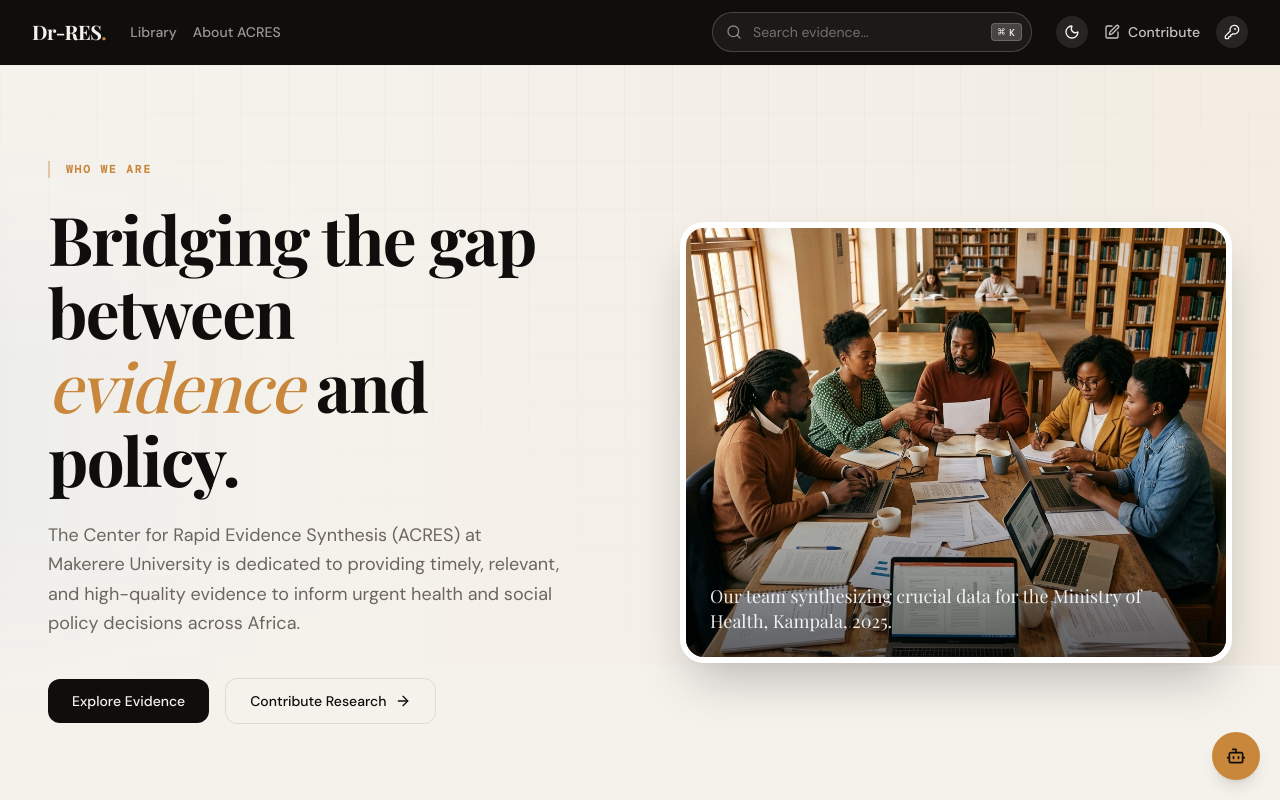
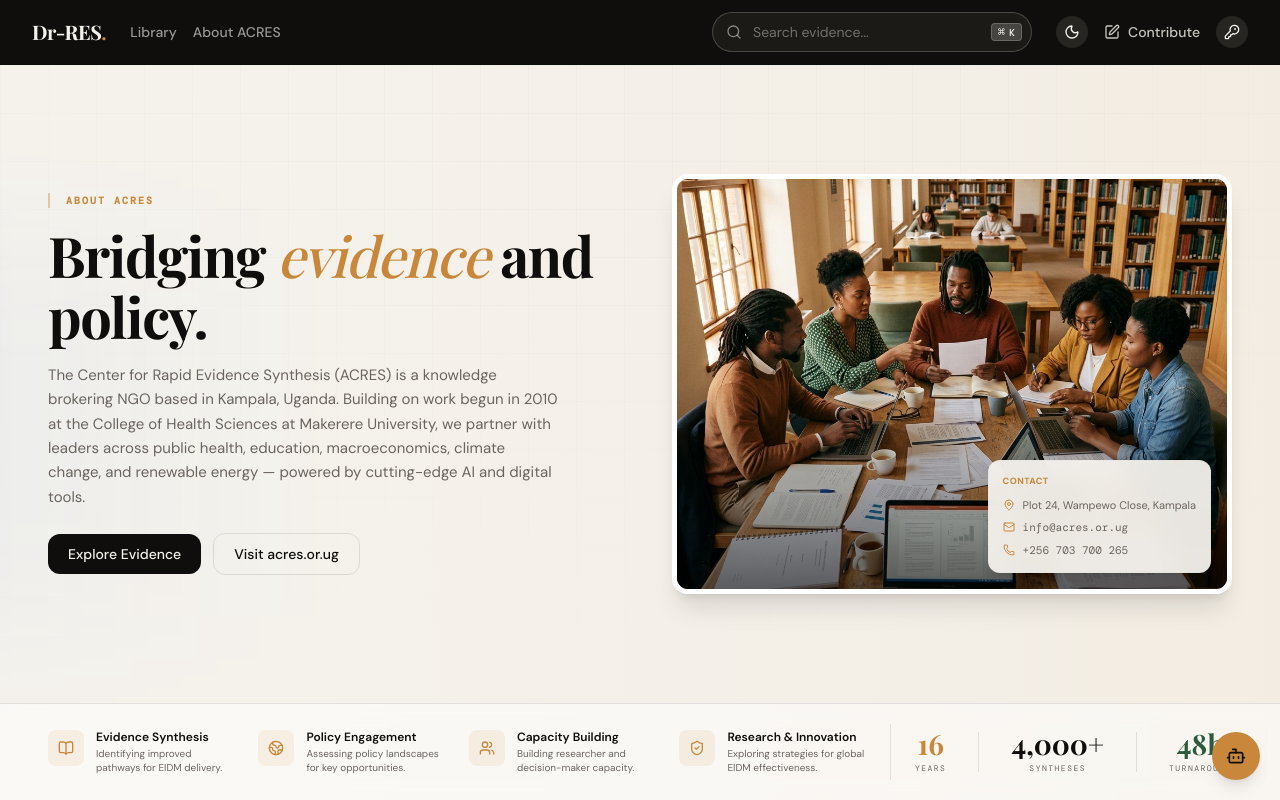
Before and after one commit to Aurits/drres-app, a Next.js app in the folder frontend/: page /about in a window 1280 px wide. Built offline with nearby package versions, Linux system fonts and the light colour scheme.

Commit message:
feat: create About page with hero section, stats ribbon, and approach overview

```diff
--- a/frontend/app/about/page.tsx
+++ b/frontend/app/about/page.tsx
@@ -1,122 +1,137 @@
 import Image from "next/image";
-import { ArrowRight, BookOpen, Globe2, ShieldCheck, Users } from "lucide-react";
+import { BookOpen, Globe2, ShieldCheck, Users, MapPin, Mail, Phone } from "lucide-react";
 import Link from "next/link";
 
 export default function AboutPage() {
   return (
-    <div className="flex flex-col w-full bg-background overflow-hidden relative">
+    <div className="flex flex-col w-full h-[calc(100vh-65px)] min-h-[600px] bg-background overflow-hidden relative">
 
-      {/* Minimalistic Background Effects */}
+      {/* Minimalistic Background */}
       <div className="absolute inset-0 z-0 overflow-hidden pointer-events-none">
-        <div className="absolute top-0 right-0 w-[80%] h-[600px] bg-gradient-to-l from-primary/5 to-transparent"></div>
+        <div className="absolute top-0 right-0 w-[80%] h-full bg-gradient-to-l from-primary/5 to-transparent"></div>
         <div className="absolute top-1/4 left-[-10%] w-1/3 h-1/2 bg-gradient-to-r from-blue-500/5 to-transparent blur-3xl"></div>
         <div className="absolute inset-0 bg-[linear-gradient(to_right,#8080800a_1px,transparent_1px),linear-gradient(to_bottom,#8080800a_1px,transparent_1px)] bg-[size:3rem_3rem] [mask-image:radial-gradient(ellipse_80%_80%_at_50%_0%,#000_20%,transparent_100%)]"></div>
       </div>
 
-      {/* Hero Section */}
-      <section className="relative z-10 w-full pt-16 pb-20 lg:pt-24 lg:pb-32 px-6 lg:px-12">
-        <div className="max-w-[1200px] mx-auto grid grid-cols-1 lg:grid-cols-2 gap-12 lg:gap-20 items-center">
+      <div className="relative z-10 flex flex-col h-full">
 
-          <div className="flex-1 flex flex-col items-start xl:pr-10 order-2 lg:order-1">
-            <div className="relative mb-6 pl-4 border-l-2 border-primary/40">
-              <span className="font-mono text-[11px] tracking-[2px] uppercase font-bold text-primary block">
-                Who We Are
+        {/* Top Section: Hero */}
+        <div className="flex-1 flex items-center px-6 lg:px-12">
+          <div className="max-w-[1300px] mx-auto w-full grid grid-cols-1 lg:grid-cols-2 gap-10 xl:gap-16 items-center">
+
+            {/* Left: Text */}
+            <div className="flex flex-col items-start">
+              <div className="relative mb-4 pl-4 border-l-2 border-primary/40">
+                <span className="font-mono text-[10px] tracking-[2px] uppercase font-bold text-primary block">
+                  About ACRES
                 </span>
               </div>
 
-            <h1 className="font-serif text-4xl sm:text-5xl lg:text-[4.2rem] font-bold tracking-tight text-foreground mb-6 leading-[1.1]">
-              Bridging the gap between <span className="text-primary italic font-medium">evidence</span> and policy.
+              <h1 className="font-serif text-3xl sm:text-4xl lg:text-[3.5rem] font-bold tracking-tight text-foreground mb-4 leading-[1.1]">
+                Bridging <span className="text-primary italic font-medium">evidence</span> and policy.
               </h1>
 
-            <p className="text-base md:text-lg text-muted-foreground leading-relaxed max-w-xl mb-10">
-              The Center for Rapid Evidence Synthesis (ACRES) at Makerere University is dedicated to providing timely, relevant, and high-quality evidence to inform urgent health and social policy decisions across Africa.
+              <p className="text-sm md:text-[15px] text-muted-foreground leading-relaxed max-w-lg mb-6">
+                The Center for Rapid Evidence Synthesis (ACRES) is a knowledge brokering NGO based in Kampala, Uganda. Building on work begun in 2010 at the College of Health Sciences at Makerere University, we partner with leaders across public health, education, macroeconomics, climate change, and renewable energy — powered by cutting-edge AI and digital tools.
               </p>
 
-            <div className="flex flex-wrap items-center gap-4">
+              <div className="flex flex-wrap items-center gap-3">
                 <Link
                   href="/search"
-                className="px-6 py-3 bg-foreground text-background rounded-xl font-medium hover:bg-foreground/90 transition-all text-sm flex items-center justify-center min-w-[160px]"
+                  className="px-5 py-2.5 bg-foreground text-background rounded-xl font-medium hover:bg-foreground/90 transition-all text-sm"
                 >
                   Explore Evidence
                 </Link>
-              <Link
-                href="/dashboard/submit"
-                className="px-6 py-3 bg-transparent border-[1.5px] border-border text-foreground rounded-xl font-medium hover:border-foreground/30 transition-all text-sm flex items-center justify-center gap-2 min-w-[160px]"
+                <a
+                  href="https://acres.or.ug"
+                  target="_blank"
+                  rel="noopener noreferrer"
+                  className="px-5 py-2.5 border-[1.5px] border-border text-foreground rounded-xl font-medium hover:border-foreground/30 transition-all text-sm"
                 >
-                Contribute Research
-                <ArrowRight className="w-4 h-4" />
-              </Link>
+                  Visit acres.or.ug
+                </a>
               </div>
             </div>
 
-          {/* Hero Image */}
-          <div className="w-full relative rounded-3xl overflow-hidden aspect-[4/3] lg:aspect-[5/4] shadow-2xl order-1 lg:order-2 border-[6px] border-card">
+            {/* Right: Image + Contact overlay */}
+            <div className="hidden lg:block w-full relative rounded-2xl overflow-hidden aspect-[4/3] shadow-xl border-[5px] border-card">
               <Image
                 src="/about_hero_bg.png"
                 alt="ACRES researchers collaborating"
                 fill
-                className="object-cover hover:scale-105 transition-transform duration-[2s] ease-in-out"
+                className="object-cover"
                 priority
               />
               <div className="absolute inset-0 bg-gradient-to-t from-black/60 via-transparent to-transparent"></div>
-              <div className="absolute bottom-6 left-6 right-6">
-                 <p className="text-white/90 font-serif text-lg leading-snug drop-shadow-md">
-                   Our team synthesizing crucial data for the Ministry of Health, Kampala, 2025.
-                 </p>
+
+              {/* Contact Card */}
+              <div className="absolute bottom-4 right-4 flex flex-col gap-1.5 p-3.5 bg-background/95 backdrop-blur-md rounded-xl text-foreground text-[11px] shadow-lg border border-border/20">
+                <p className="font-bold text-[9px] uppercase tracking-wider text-primary mb-0.5">Contact</p>
+                <div className="flex items-center gap-2 text-muted-foreground">
+                  <MapPin className="w-3 h-3 text-primary shrink-0" />
+                  <span>Plot 24, Wampewo Close, Kampala</span>
+                </div>
+                <div className="flex items-center gap-2 text-muted-foreground">
+                  <Mail className="w-3 h-3 text-primary shrink-0" />
+                  <span className="font-mono">info@acres.or.ug</span>
+                </div>
+                <div className="flex items-center gap-2 text-muted-foreground">
+                  <Phone className="w-3 h-3 text-primary shrink-0" />
+                  <span className="font-mono">+256 703 700 265</span>
+                </div>
+              </div>
+            </div>
+          </div>
+        </div>
+
+        {/* Bottom: Approach Pillars + Stats */}
+        <div className="shrink-0 border-t border-border bg-card/50 backdrop-blur-sm px-6 lg:px-12 py-5">
+          <div className="max-w-[1300px] mx-auto flex flex-col lg:flex-row items-center gap-6 lg:gap-0">
+
+            {/* 4 Pillars */}
+            <div className="flex-1 grid grid-cols-2 lg:grid-cols-4 gap-4 lg:gap-6">
+              {[
+                { icon: BookOpen, title: "Evidence Synthesis", desc: "Identifying improved pathways for EIDM delivery." },
+                { icon: Globe2, title: "Policy Engagement", desc: "Assessing policy landscapes for key opportunities." },
+                { icon: Users, title: "Capacity Building", desc: "Building researcher and decision-maker capacity." },
+                { icon: ShieldCheck, title: "Research & Innovation", desc: "Exploring strategies for global EIDM effectiveness." },
+              ].map((item, i) => (
+                <div key={i} className="flex items-start gap-3 group">
+                  <div className="w-9 h-9 bg-primary/10 rounded-lg flex items-center justify-center shrink-0 group-hover:bg-primary/15 transition-colors">
+                    <item.icon className="w-4 h-4 text-primary" />
+                  </div>
+                  <div className="min-w-0">
+                    <h3 className="font-semibold text-[12px] text-foreground leading-tight mb-0.5">{item.title}</h3>
+                    <p className="text-[10px] text-muted-foreground leading-snug">{item.desc}</p>
+                  </div>
+                </div>
+              ))}
+            </div>
+
+            {/* Divider */}
+            <div className="hidden lg:block w-px h-14 bg-border mx-6 shrink-0"></div>
+
+            {/* Stats */}
+            <div className="flex items-center gap-6 lg:gap-8 shrink-0">
+              <div className="text-center">
+                <p className="font-serif font-bold text-[28px] text-primary leading-none">16</p>
+                <p className="font-mono text-[8px] tracking-[1.5px] uppercase text-muted-foreground mt-1">Years</p>
+              </div>
+              <div className="w-px h-10 bg-border"></div>
+              <div className="text-center">
+                <p className="font-serif font-bold text-[28px] text-foreground leading-none">4,000+</p>
+                <p className="font-mono text-[8px] tracking-[1.5px] uppercase text-muted-foreground mt-1">Syntheses</p>
+              </div>
+              <div className="w-px h-10 bg-border"></div>
+              <div className="text-center">
+                <p className="font-serif font-bold text-[28px] text-forest leading-none">48h</p>
+                <p className="font-mono text-[8px] tracking-[1.5px] uppercase text-muted-foreground mt-1">Turnaround</p>
+              </div>
+            </div>
           </div>
         </div>
 
       </div>
-      </section>
-
-      {/* Stats Ribbon */}
-      <section className="relative z-10 w-full bg-foreground text-background py-16 px-6">
-         <div className="max-w-[1200px] mx-auto flex flex-col md:flex-row divide-y md:divide-y-0 md:divide-x divide-background/10">
-            <div className="flex-1 py-6 md:py-0 md:px-8 text-center flex flex-col items-center">
-              <h3 className="font-serif text-5xl font-bold text-primary mb-2">12+</h3>
-              <p className="font-mono text-[11px] tracking-[1.5px] uppercase text-background/60">African Nations Served</p>
-            </div>
-            <div className="flex-1 py-6 md:py-0 md:px-8 text-center flex flex-col items-center">
-              <h3 className="font-serif text-5xl font-bold mb-2">4,000+</h3>
-              <p className="font-mono text-[11px] tracking-[1.5px] uppercase text-background/60">Indexed Syntheses</p>
-            </div>
-            <div className="flex-1 py-6 md:py-0 md:px-8 text-center flex flex-col items-center">
-              <h3 className="font-serif text-5xl font-bold text-forest mb-2">48h</h3>
-              <p className="font-mono text-[11px] tracking-[1.5px] uppercase text-background/60">Avg. Request Turnaround</p>
-            </div>
-         </div>
-      </section>
-
-      {/* Our Approach */}
-      <section className="relative z-10 w-full py-24 px-6 lg:px-12 bg-muted/20 border-b border-border text-center">
-        <div className="max-w-[800px] mx-auto mb-16">
-          <span className="font-mono text-[10px] tracking-[2px] uppercase font-bold text-muted-foreground block mb-4">Methodology</span>
-          <h2 className="font-serif text-3xl lg:text-4xl font-bold text-foreground mb-6 leading-tight">
-            How we translate global knowledge into local action.
-          </h2>
-          <p className="text-muted-foreground text-lg leading-relaxed">
-            The Dr-RES platform is built on a foundation of rigorous methodology, local context, and cutting-edge technology ensuring policymakers get the right answers exactly when they need them.
-          </p>
-        </div>
-
-        <div className="max-w-[1200px] mx-auto grid grid-cols-1 md:grid-cols-2 lg:grid-cols-4 gap-8">
-          {[
-            { icon: BookOpen, title: "Curated Repository", desc: "A living database of rigorously vetted primary studies, reviews, and rapid response briefs." },
-            { icon: Globe2, title: "Contextual Relevance", desc: "Evidence mapped and filtered specifically for Sub-Saharan African policy contexts and the SDGs." },
-            { icon: ShieldCheck, title: "Rigorous Moderation", desc: "All submissions undergo independent expert review before being published to the public library." },
-            { icon: Users, title: "Collaborative Network", desc: "A growing ecosystem of researchers, analysts, and decision-makers working in tandem." },
-          ].map((item, i) => (
-             <div key={i} className="bg-card border border-border p-8 rounded-2xl text-left hover:border-primary/50 transition-colors shadow-sm">
-                <div className="w-12 h-12 bg-primary/10 rounded-xl flex items-center justify-center mb-6">
-                   <item.icon className="w-6 h-6 text-primary" />
-                </div>
-                <h3 className="font-serif text-xl font-bold text-foreground mb-3">{item.title}</h3>
-                <p className="text-sm text-muted-foreground leading-relaxed">{item.desc}</p>
-             </div>
-          ))}
-        </div>
-      </section>
-
     </div>
   );
 }
```
Lines whose indentation alone changed are shown as unchanged.
